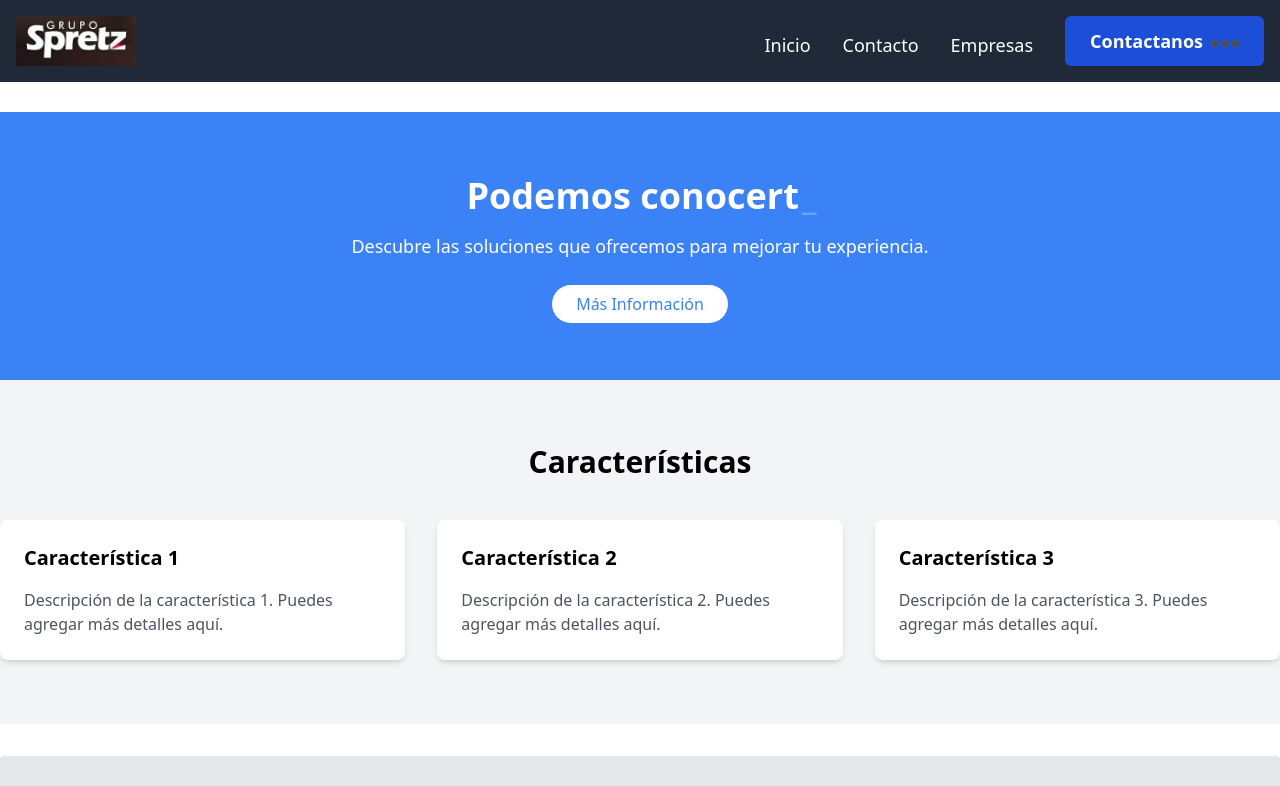
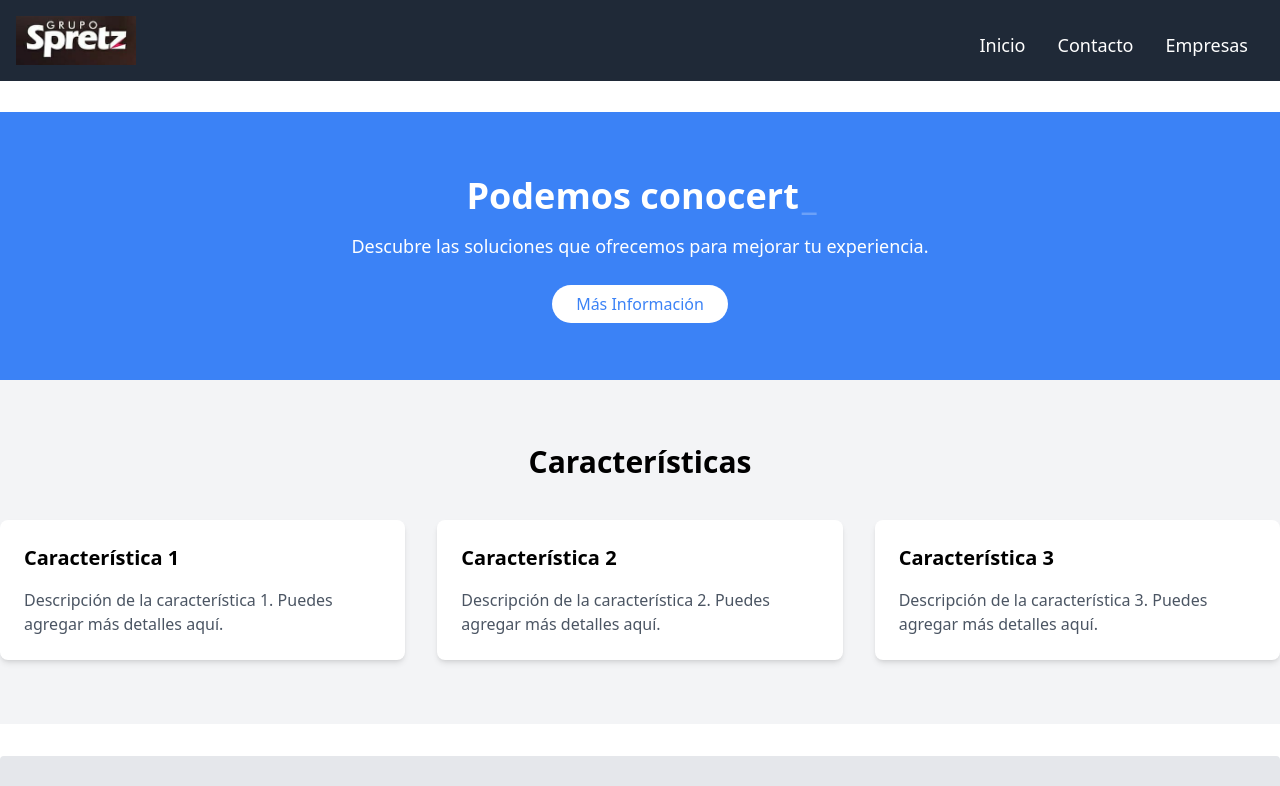
Before and after one commit to JuanNahual/Grupos-sp, a React (Create React App) app: page /Grupos-sp/Home in a window 1280 px wide. Shown: the top 786 px of the page. Built offline with nearby package versions, Linux system fonts and the light colour scheme.

Commit message:
Update Navbar.js

```diff
--- a/src/components/navigation/Navbar.js
+++ b/src/components/navigation/Navbar.js
@@ -1,46 +1,82 @@
+import { connect } from 'react-redux';
+import logo from 'assets/image/logo.png';
+import cargando from 'assets/image/cargando.gif';
+import { Link } from 'react-router-dom';
+import { useState } from 'react';
 
-import {connect} from  "react-redux"
-import logo from 'assets/image/logo.png'
-import cargando from 'assets/image/cargando.gif'
-import { Link } from 'react-router-dom';
+function Navbar() {
+  // Estado para manejar la visibilidad del menú en pantallas pequeñas
+  const [menuOpen, setMenuOpen] = useState(false);
 
-
-function Navbar(){
-		return(
-			<nav className="bg-gray-800 p-4 w-full py-4 top-0 fixed">
+  return (
+    <nav className="bg-gray-800 p-4 w-full py-4 top-0 fixed">
       <div className="container mx-auto flex items-center justify-between">
         {/* Icono a la izquierda */}
         <div className="flex items-center">
-
-          <img src={logo}
-          width={120}
-          height={100}
-          className=""/>
+          <img src={logo} width={120} height={100} alt="Logo" className="" />
         </div>
 
         {/* Contenedor para enlaces y botón */}
         <div className="flex items-center space-x-4">
-          {/* Enlaces en el centro */}
-          <div className="ml-4 mt-2 flex-shrink-0">
-            <Link to="/Home" className="text-lg inline-flex font-medium leading-6 text-white hover:underline hover:underline-offset-4 mx-4">Inicio</Link>
-            <Link to="/Contacto" className="text-lg inline-flex font-medium leading-6 text-white hover:underline hover:underline-offset-4 mx-4">Contacto</Link>
-            <Link to="/Empresas" className="text-lg inline-flex font-medium leading-6 text-white hover:underline hover:underline-offset-4 mx-4">Empresas</Link>
-
+          {/* Enlaces en el centro (ocultos en pantallas pequeñas) */}
+          <div className="hidden md:flex ml-4 mt-2 flex-shrink-0">
+            <Link
+              to="/Home"
+              className="text-lg inline-flex font-medium leading-6 text-white hover:underline hover:underline-offset-4 mx-4"
+            >
+              Inicio
+            </Link>
+            <Link
+              to="/Contacto"
+              className="text-lg inline-flex font-medium leading-6 text-white hover:underline hover:underline-offset-4 mx-4"
+            >
+              Contacto
+            </Link>
+            <Link
+              to="/Empresas"
+              className="text-lg inline-flex font-medium leading-6 text-white hover:underline hover:underline-offset-4 mx-4"
+            >
+              Empresas
+            </Link>
           </div>
 
-          {/* Botón a la derecha */}
-          <button className="ml-12 relative inline-flex items-center rounded-md border border-transparent bg-blue-700 px-6 py-2.5 text-lg font-bold text-white shadow-sm transition duration-300 ease-in-out hover:bg-black focus:outline-none focus:ring-2">
-            Contactanos
-            <img src={cargando} className="w-7 h-2 mt-1 ml-2"/>
+          {/* Botón a la derecha (visible en pantallas pequeñas) */}
+          <button
+            onClick={() => setMenuOpen(!menuOpen)}
+            className="md:hidden ml-2 px-2 py-1 border rounded text-white hover:bg-gray-700 focus:outline-none"
+          >
+            {menuOpen ? 'Cerrar' : 'Menú'}
           </button>
         </div>
       </div>
+
+      {/* Menú desplegable (visible en pantallas pequeñas) */}
+      {menuOpen && (
+        <div className="md:hidden mt-2 flex-shrink-0">
+          <Link
+            to="/Home"
+            className="block text-lg font-medium leading-6 text-white hover:underline hover:underline-offset-4 my-2 mx-4"
+          >
+            Inicio
+          </Link>
+          <Link
+            to="/Contacto"
+            className="block text-lg font-medium leading-6 text-white hover:underline hover:underline-offset-4 my-2 mx-4"
+          >
+            Contacto
+          </Link>
+          <Link
+            to="/Empresas"
+            className="block text-lg font-medium leading-6 text-white hover:underline hover:underline-offset-4 my-2 mx-4"
+          >
+            Empresas
+          </Link>
+        </div>
+      )}
     </nav>
   );
 }
-const mapStateToProps = state =>({
 
-})
-export default connect(mapStateToProps, {
+const mapStateToProps = (state) => ({});
 
-}) (Navbar)
+export default connect(mapStateToProps, {})(Navbar);
```
